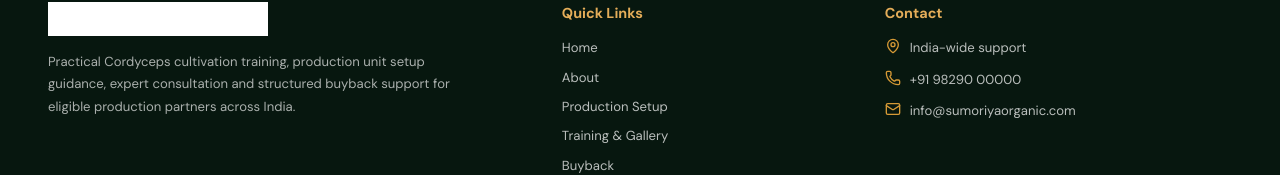
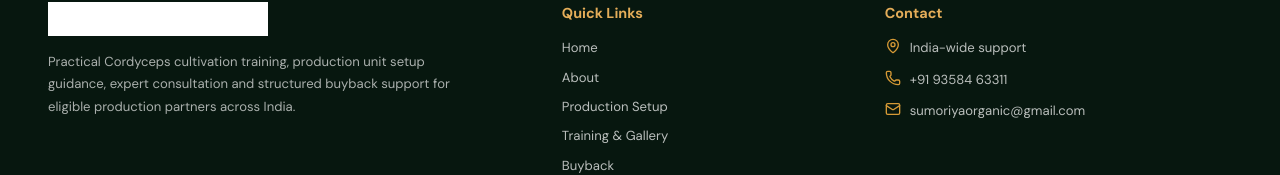
Before and after one commit to bhadaomendra/SumoriyaOrganic, a React (Vite) app: page / in a window 1280 px wide. Shown: the part 3237-3412 px from the top of the page. Built offline with nearby package versions, Linux system fonts and the light colour scheme.

Commit message:
Update final Sumoriya Organic contact details in footer

```diff
--- a/src/components/Footer.jsx
+++ b/src/components/Footer.jsx
@@ -28,8 +28,8 @@ const Footer = () => (
           <h3 className="footer-heading">Contact</h3>
           <div className="footer-contact">
             <div className="footer-contact-item"><MapPin size={16} color="var(--gold)" /><span>India-wide support</span></div>
-            <div className="footer-contact-item"><Phone size={16} color="var(--gold)" /><span>+91 98290 00000</span></div>
-            <div className="footer-contact-item"><Mail size={16} color="var(--gold)" /><span>info@sumoriyaorganic.com</span></div>
+            <div className="footer-contact-item"><Phone size={16} color="var(--gold)" /><span>+91 93584 63311</span></div>
+            <div className="footer-contact-item"><Mail size={16} color="var(--gold)" /><span>sumoriyaorganic@gmail.com</span></div>
           </div>
         </div>
       </div>
```
